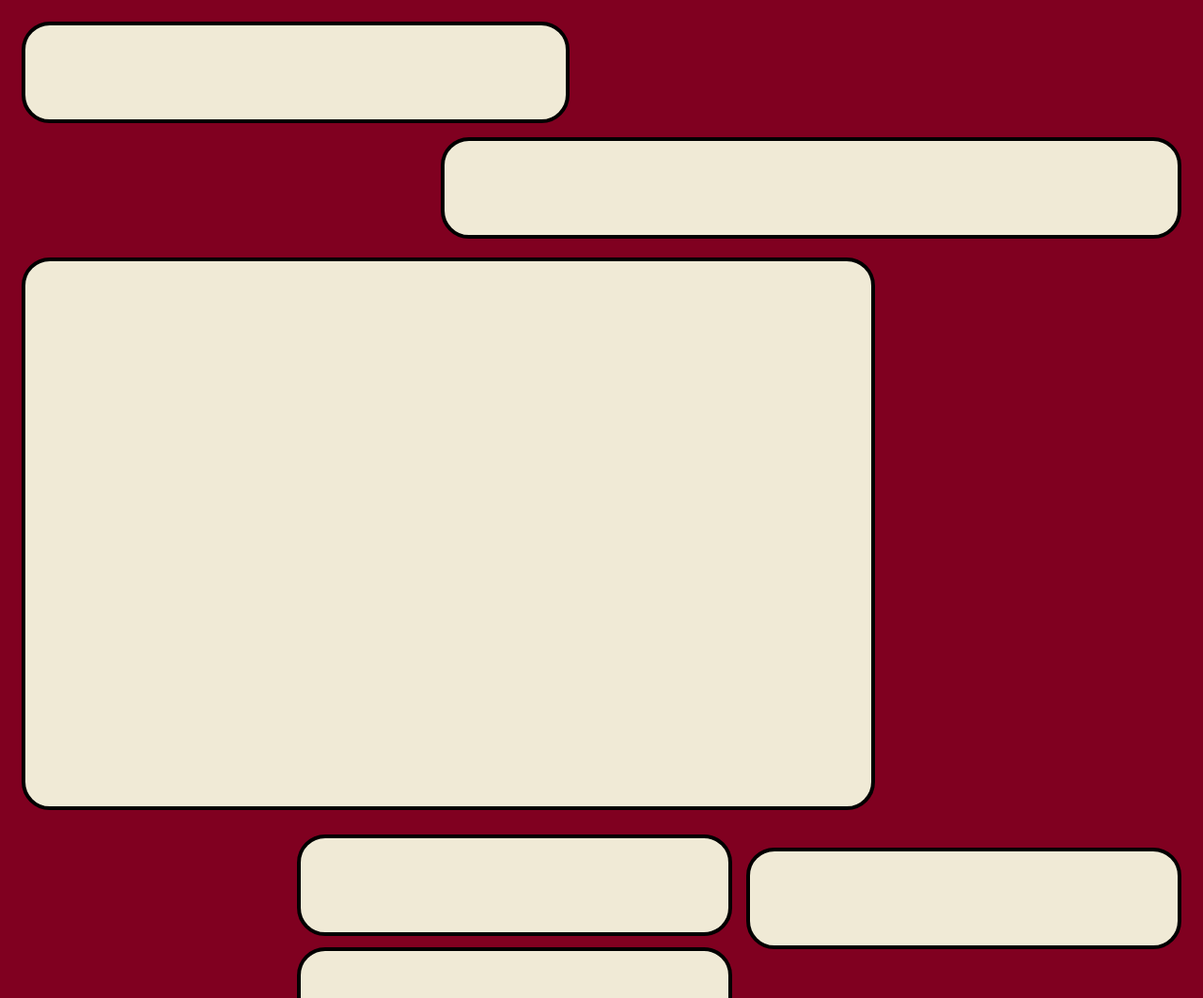
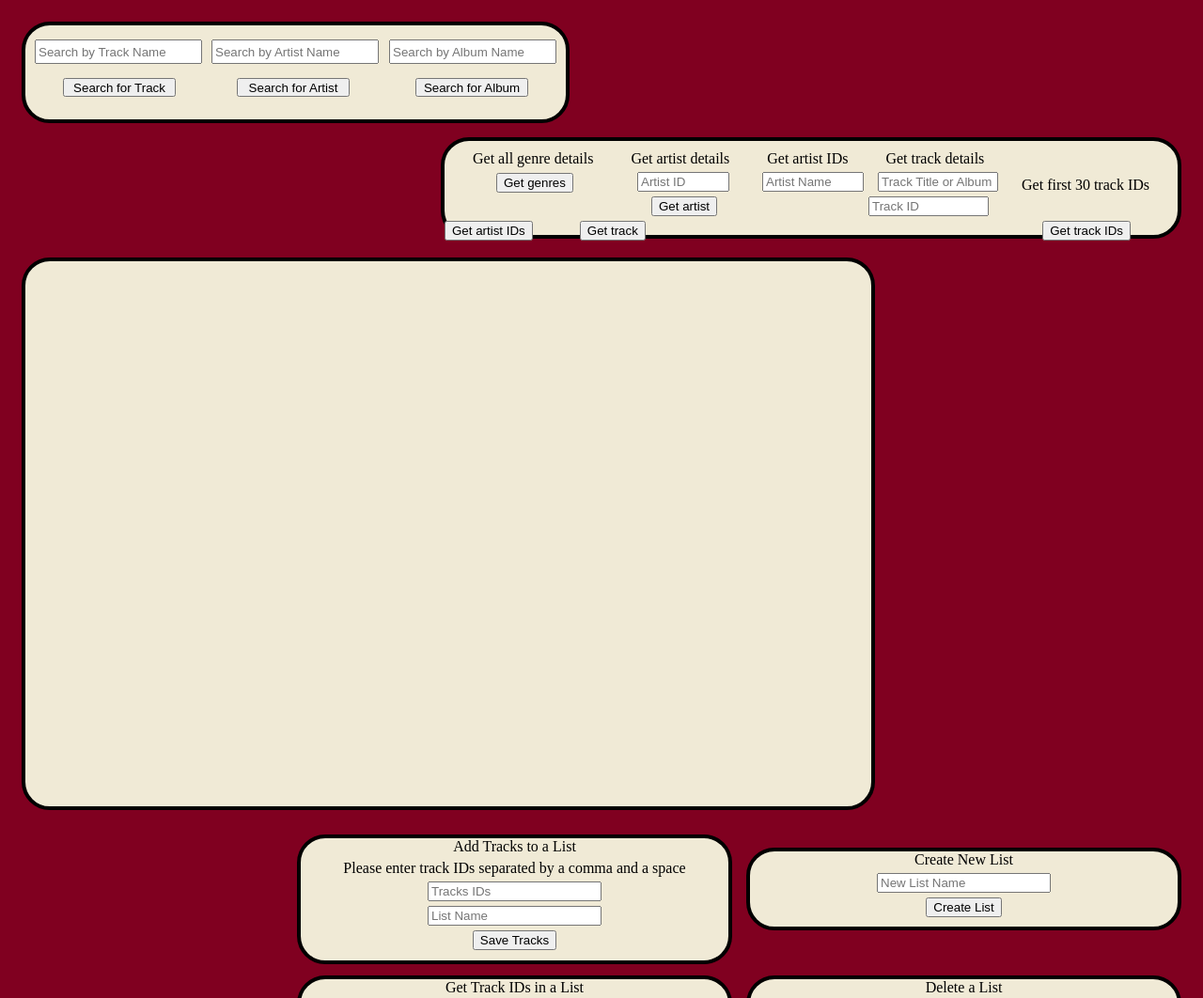
Before and after one commit to cblatt/se3316-cblatt-lab3, a website: page static/index.html in a window 1280 px wide. Shown: the top 1062 px of the page at 94% size. Drawn offline with Linux system fonts and the light colour scheme.

Commit message:
add buttons and text fields to html/css

```diff
--- a/static/index.html
+++ b/static/index.html
@@ -9,8 +9,33 @@
     <div id="topDiv">
         <div id="topLeftDiv">
 
+            <input type="text" id="searchTrackText" placeholder="Search by Track Name">
+            <input type="text" id="searchArtistText" placeholder="Search by Artist Name">
+            <input type="text" id="searchAlbumText" placeholder="Search by Album Name">
+
+            <input type="button" id="searchTrackBtn" value="Search for Track">
+            <input type="button" id="searchArtistBtn" value="Search for Artist">
+            <input type="button" id="searchAlbumBtn" value="Search for Album">
+
         </div>
         <div id="topRightDiv">
+
+            <span id="genreDetailsText">Get all genre details</span>
+            <span id="artistDetailsText">Get artist details</span>
+            <span id="artistIDsText">Get artist IDs</span>
+            <span id="trackDetailsText">Get track details</span>
+            <span id="trackIDsText">Get first 30 track IDs</span>
+
+            <input type="text" id="artistDetailsTextField" placeholder="Artist ID">
+            <input type="text" id="artistIDsTextField" placeholder="Artist Name">
+            <input type="text" id="trackDetailsTextField" placeholder="Track Title or Album">
+            <input type="text" id="trackIDsTextField" placeholder="Track ID">
+
+            <input type="button" id="genreDetailsBtn" value="Get genres">
+            <input type="button" id="artistDetailsBtn" value="Get artist">
+            <input type="button" id="artistIDsBtn" value="Get artist IDs">
+            <input type="button" id="trackDetailsBtn" value="Get track">
+            <input type="button" id="trackIDsBtn" value="Get track IDs">
 
         </div>
     </div>
@@ -21,17 +46,38 @@
         <div id="bottomRightDiv">
             <div id="createListDiv">
 
+                <span id="createListText">Create New List</span>
+                <br><input type="text" id="createListTextField" placeholder="New List Name">
+                <br><input type="button" id="createListBtn" value="Create List">
+
             </div>
             <div id="addTracksDiv">
+
+                <span id="addTracksText">Add Tracks to a List</span>
+                <br><span id="addTrackInstructions">Please enter track IDs separated by a comma and a space</span>
+                <br><input type="text" id="addTracksTrackID" placeholder="Tracks IDs">
+                <br><input type="text" id="addTracksListName" placeholder="List Name">
+                <br><input type="button" id="addTracksBtn" value="Save Tracks">
 
             </div>
             <div id="deleteListDiv">
 
+                <span id="deleteListText">Delete a List</span>
+                <br><input type="text" id="deleteListName" placeholder="List Name">
+                <br><input type="button" id="deleteListBtn" value="Delete List">
+
             </div>
             <div id="getTracksDiv">
 
+                <span id="getTrackIDsText">Get Track IDs in a List</span>
+                <br><input type="text" id="getTrackIDsTextField" placeholder="List Name">
+                <br><input type="button" id="getTrackIDsBtn" value="Get Track IDs">
+
             </div>
             <div id="getListInfoDiv">
+
+                <span id="getListInfoText">Get List Info</span>
+                <br><input type="button" id="getListInfoBtn" value="Get Info">
 
             </div>
         </div>
--- a/static/style.css
+++ b/static/style.css
@@ -1,17 +1,12 @@
 body{
     background-color: #800020;
 }
-/*
-#topDiv{
-    background-color: blue;
-    width: 95%;
-    height: 100px;
-    margin: auto;
-    margin-top: 25px;
-    border:4px solid green;
-    border-radius: 30px;
+
+br{
+    display: block;
+    content: "";
+    margin-top: 5px;
 }
-*/
 
 #topLeftDiv{
     background-color: #f0ead6;
@@ -20,8 +15,6 @@ body{
     float: left;
     margin-top: 15px;
     margin-left: 15px;
-    /*margin-top: -5px;
-    margin-left: -5px;*/
     border: 4px solid black;
     border-radius: 30px;
 }
@@ -52,55 +45,189 @@ body{
 #createListDiv{
     background-color: #f0ead6;
     width: 455px;
-    height: 100px;
+    height: 80px;
     float: right;
     margin-top: 20px;
     margin-bottom: 6px;
     margin-right: 15px;
     border: 4px solid black;
     border-radius: 30px;
+    text-align: center
 }
 #addTracksDiv{
     background-color: #f0ead6;
     width: 455px;
-    height: 100px;
+    height: 130px;
     float: right;
     margin-top: 6px;
     margin-bottom: 6px;
     margin-right: 15px;
     border: 4px solid black;
     border-radius: 30px;
+    text-align: center
 }
 #deleteListDiv{
     background-color: #f0ead6;
     width: 455px;
-    height: 100px;
+    height: 80px;
     float: right;
     margin-top: 6px;
     margin-bottom: 6px;
     margin-right: 15px;
     border: 4px solid black;
     border-radius: 30px;
+    text-align: center
 }
 #getTracksDiv{
     background-color: #f0ead6;
     width: 455px;
-    height: 100px;
+    height: 80px;
     float: right;
     margin-top: 6px;
     margin-bottom: 6px;
     margin-right: 15px;
     border: 4px solid black;
     border-radius: 30px;
+    text-align: center
 }
 #getListInfoDiv{
     background-color: #f0ead6;
     width: 455px;
-    height: 100px;
+    height: 55px;
     float: right;
     margin-top: 6px;
     margin-bottom: 6px;
     margin-right: 15px;
     border: 4px solid black;
     border-radius: 30px;
+    text-align: center
 }
+#searchTrackText{
+    float: left;
+    width: 170px;
+    height: 20px;
+    margin-left: 10px;
+    margin-right: 10px;
+    margin-top: 15px;
+
+}
+#searchArtistText{
+    float: left;
+    width: 170px;
+    height: 20px;
+    margin-top: 15px;
+
+}
+#searchAlbumText{
+    float: right;
+    width: 170px;
+    height: 20px;
+    margin-left: 10px;
+    margin-right: 10px;
+    margin-top: 15px;
+}
+#searchTrackBtn{
+    float: left;
+    width: 120px;
+    height: 20px;
+    margin-left: 40px;
+    margin-right: 40px;
+    margin-top: 15px;
+}
+#searchArtistBtn{
+    float: left;
+    width: 120px;
+    height: 20px;
+    margin-left: 25px;
+    margin-top: 15px;
+}
+#searchAlbumBtn{
+    float: right;
+    width: 120px;
+    height: 20px;
+    margin-right: 40px;
+    margin-left: 40px;
+    margin-top: 15px;
+}
+
+#genreDetailsText{
+    float: left;
+    margin-top: 10px;
+    margin-left: 30px;
+    margin-right: 40px;
+}
+#artistDetailsText{
+    float: left;
+    margin-top: 10px;
+    margin-right: 40px;
+
+}
+#artistIDsText{
+    float: left;
+    margin-top: 10px;
+    margin-right: 40px;
+
+}
+#trackDetailsText{
+    float: left;
+    margin-top: 10px;
+    margin-right: 40px;
+
+}
+#trackIDsText{
+    float: right;
+    margin-top: 10px;
+    margin-right: 30px;
+
+}
+
+#artistDetailsTextField{
+    float: left;
+    width: 90px;
+    margin-top: 5px;
+    margin-left: 205px;
+    margin-right: 35px;
+}
+#artistIDsTextField{
+    float: left;
+    width: 100px;
+    margin-top: 5px;
+    margin-right: 15px;
+}
+#trackDetailsTextField{
+    float: left;
+    width: 120px;
+    margin-top: 5px;
+}
+#trackIDsTextField{
+    float: right;
+    width: 120px;
+    margin-top: 5px;
+    margin-right: 35px;
+}
+
+#genreDetailsBtn{
+    float: left;
+    margin-top: -20px;
+    margin-left: 55px;
+    margin-right: 83px;
+}
+#artistDetailsBtn{
+    float: left;
+    margin-top: 5px;
+    margin-right: 55px;
+}
+#artistIDsBtn{
+    float: left;
+    margin-top: 5px;
+    margin-right: 50px;
+}
+#trackDetailsBtn{
+    float: left;
+    margin-top: 5px;
+}
+#trackIDsBtn{
+    float: right;
+    margin-top: 5px;
+    margin-right: 50px;
+}
```
